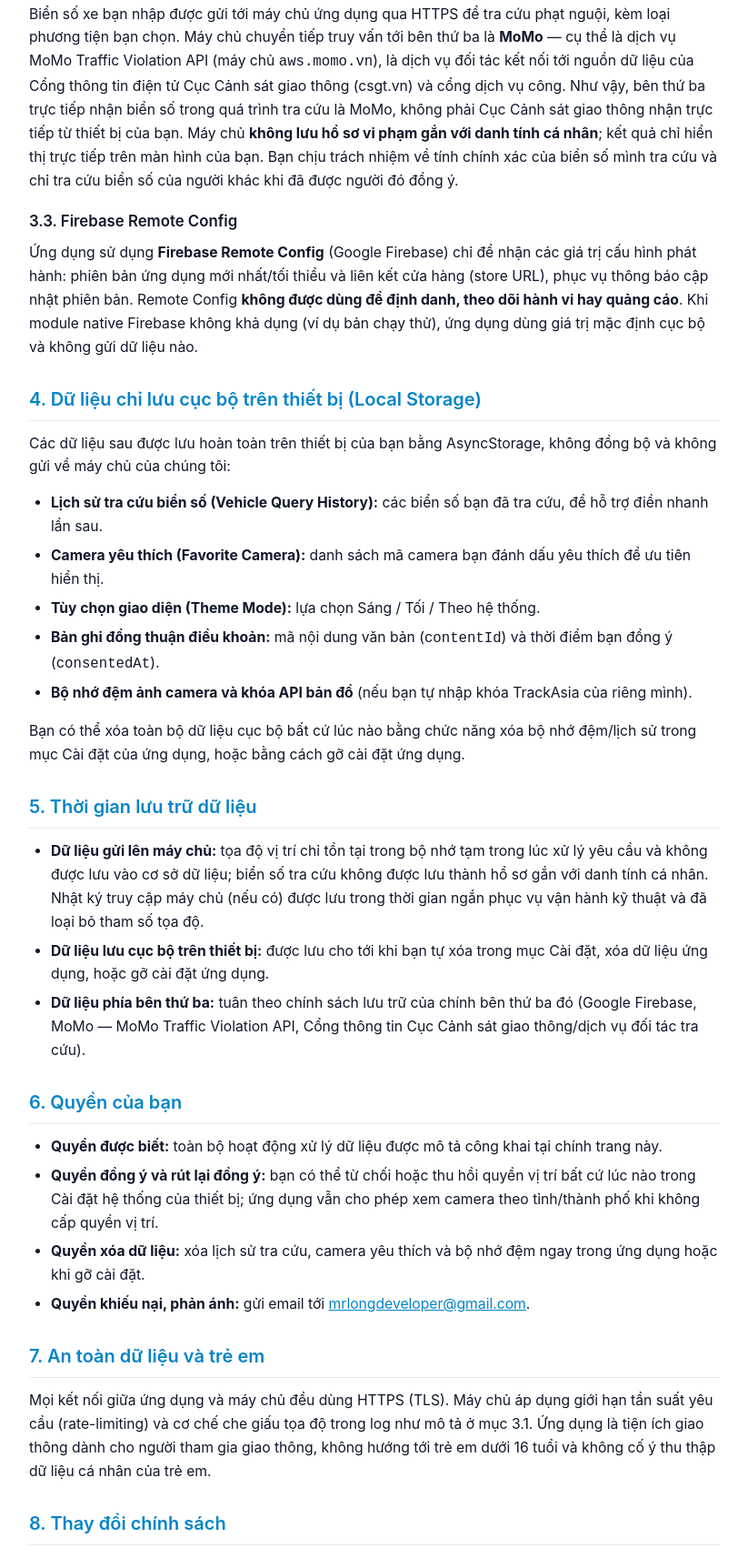
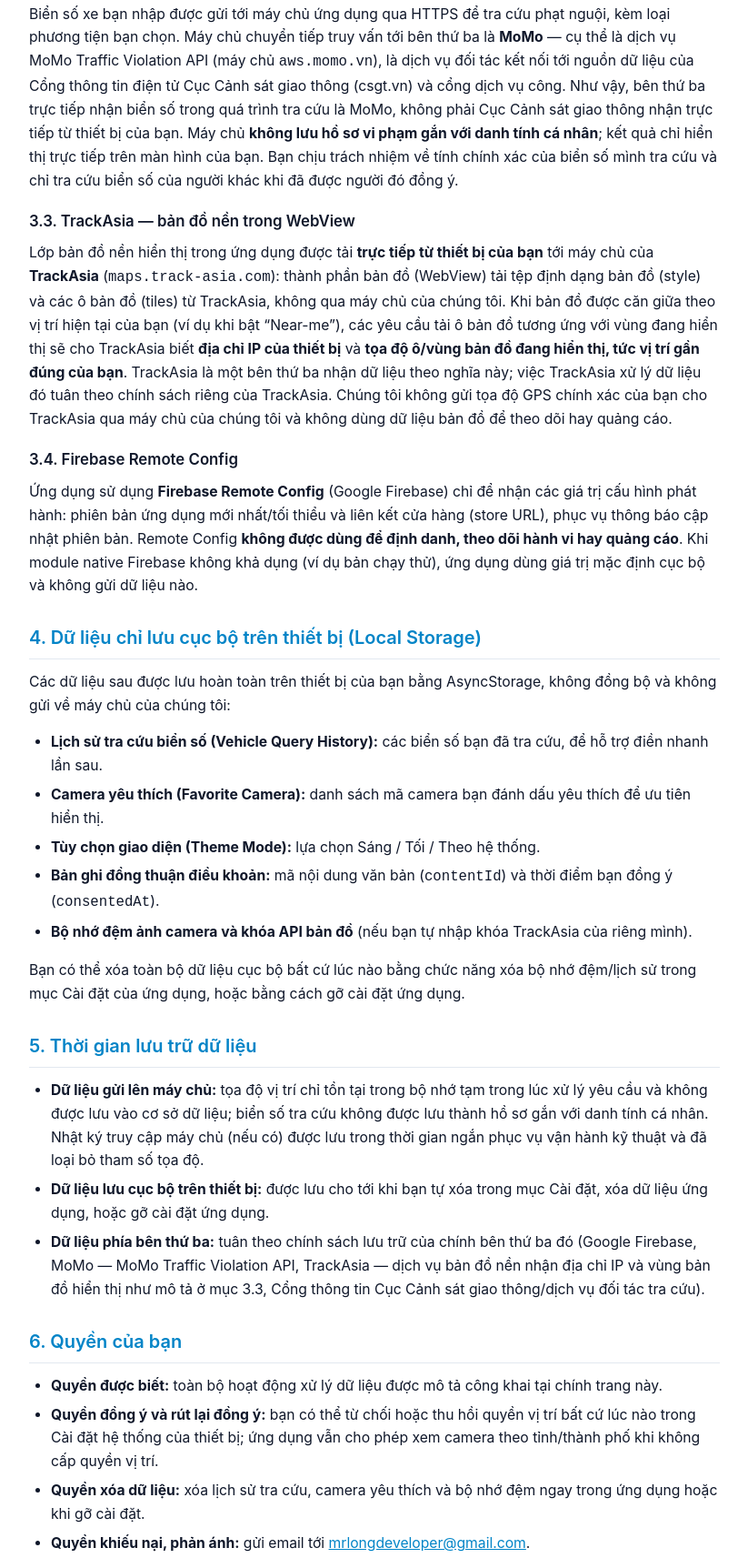
Before and after one commit to longkunz/giao-thong-vn-pages, a plain HTML site: page privacy.html in a window 1280 px wide. Shown: the part 1595-3308 px from the top of the page at 91% size, without its empty margins (228-1051 px from the left). Drawn offline with Linux system fonts and the light colour scheme.

Commit message:
fix(legal): publish lại privacy.html — công bố TrackAsia (maps.track-asia.com) là bên thứ ba nhận IP/vùng bản đồ ở mục 3.3 và gỡ tuyên bố rate-limiting chưa có thực — giao-thong-vn-live#95

```diff
--- a/privacy.html
+++ b/privacy.html
@@ -151,7 +151,17 @@
         Máy chủ <strong>không lưu hồ sơ vi phạm gắn với danh tính cá nhân</strong>; kết quả chỉ hiển thị trực tiếp trên màn hình của bạn.
         Bạn chịu trách nhiệm về tính chính xác của biển số mình tra cứu và chỉ tra cứu biển số của người khác khi đã được người đó đồng ý.
       </p>
-      <h3>3.3. Firebase Remote Config</h3>
+      <h3>3.3. TrackAsia — bản đồ nền trong WebView</h3>
+      <p>
+        Lớp bản đồ nền hiển thị trong ứng dụng được tải <strong>trực tiếp từ thiết bị của bạn</strong> tới máy chủ của
+        <strong>TrackAsia</strong> (<code>maps.track-asia.com</code>): thành phần bản đồ (WebView) tải tệp định dạng bản đồ
+        (style) và các ô bản đồ (tiles) từ TrackAsia, không qua máy chủ của chúng tôi. Khi bản đồ được căn giữa theo vị trí
+        hiện tại của bạn (ví dụ khi bật “Near-me”), các yêu cầu tải ô bản đồ tương ứng với vùng đang hiển thị sẽ cho TrackAsia
+        biết <strong>địa chỉ IP của thiết bị</strong> và <strong>tọa độ ô/vùng bản đồ đang hiển thị, tức vị trí gần đúng của bạn</strong>.
+        TrackAsia là một bên thứ ba nhận dữ liệu theo nghĩa này; việc TrackAsia xử lý dữ liệu đó tuân theo chính sách riêng của TrackAsia.
+        Chúng tôi không gửi tọa độ GPS chính xác của bạn cho TrackAsia qua máy chủ của chúng tôi và không dùng dữ liệu bản đồ để theo dõi hay quảng cáo.
+      </p>
+      <h3>3.4. Firebase Remote Config</h3>
       <p>
         Ứng dụng sử dụng <strong>Firebase Remote Config</strong> (Google Firebase) chỉ để nhận các giá trị cấu hình phát hành:
         phiên bản ứng dụng mới nhất/tối thiểu và liên kết cửa hàng (store URL), phục vụ thông báo cập nhật phiên bản.
@@ -183,7 +193,7 @@
       <ul>
         <li><strong>Dữ liệu gửi lên máy chủ:</strong> tọa độ vị trí chỉ tồn tại trong bộ nhớ tạm trong lúc xử lý yêu cầu và không được lưu vào cơ sở dữ liệu; biển số tra cứu không được lưu thành hồ sơ gắn với danh tính cá nhân. Nhật ký truy cập máy chủ (nếu có) được lưu trong thời gian ngắn phục vụ vận hành kỹ thuật và đã loại bỏ tham số tọa độ.</li>
         <li><strong>Dữ liệu lưu cục bộ trên thiết bị:</strong> được lưu cho tới khi bạn tự xóa trong mục Cài đặt, xóa dữ liệu ứng dụng, hoặc gỡ cài đặt ứng dụng.</li>
-        <li><strong>Dữ liệu phía bên thứ ba:</strong> tuân theo chính sách lưu trữ của chính bên thứ ba đó (Google Firebase, MoMo — MoMo Traffic Violation API, Cổng thông tin Cục Cảnh sát giao thông/dịch vụ đối tác tra cứu).</li>
+        <li><strong>Dữ liệu phía bên thứ ba:</strong> tuân theo chính sách lưu trữ của chính bên thứ ba đó (Google Firebase, MoMo — MoMo Traffic Violation API, TrackAsia — dịch vụ bản đồ nền nhận địa chỉ IP và vùng bản đồ hiển thị như mô tả ở mục 3.3, Cổng thông tin Cục Cảnh sát giao thông/dịch vụ đối tác tra cứu).</li>
       </ul>
     </section>
 
@@ -200,8 +210,8 @@
     <section>
       <h2>7. An toàn dữ liệu và trẻ em</h2>
       <p>
-        Mọi kết nối giữa ứng dụng và máy chủ đều dùng HTTPS (TLS). Máy chủ áp dụng giới hạn tần suất yêu cầu (rate-limiting)
-        và cơ chế che giấu tọa độ trong log như mô tả ở mục 3.1. Ứng dụng là tiện ích giao thông dành cho người tham gia giao thông,
+        Mọi kết nối giữa ứng dụng và máy chủ đều dùng HTTPS (TLS). Máy chủ áp dụng
+        cơ chế che giấu tọa độ trong log như mô tả ở mục 3.1. Ứng dụng là tiện ích giao thông dành cho người tham gia giao thông,
         không hướng tới trẻ em dưới 16 tuổi và không cố ý thu thập dữ liệu cá nhân của trẻ em.
       </p>
     </section>
```
